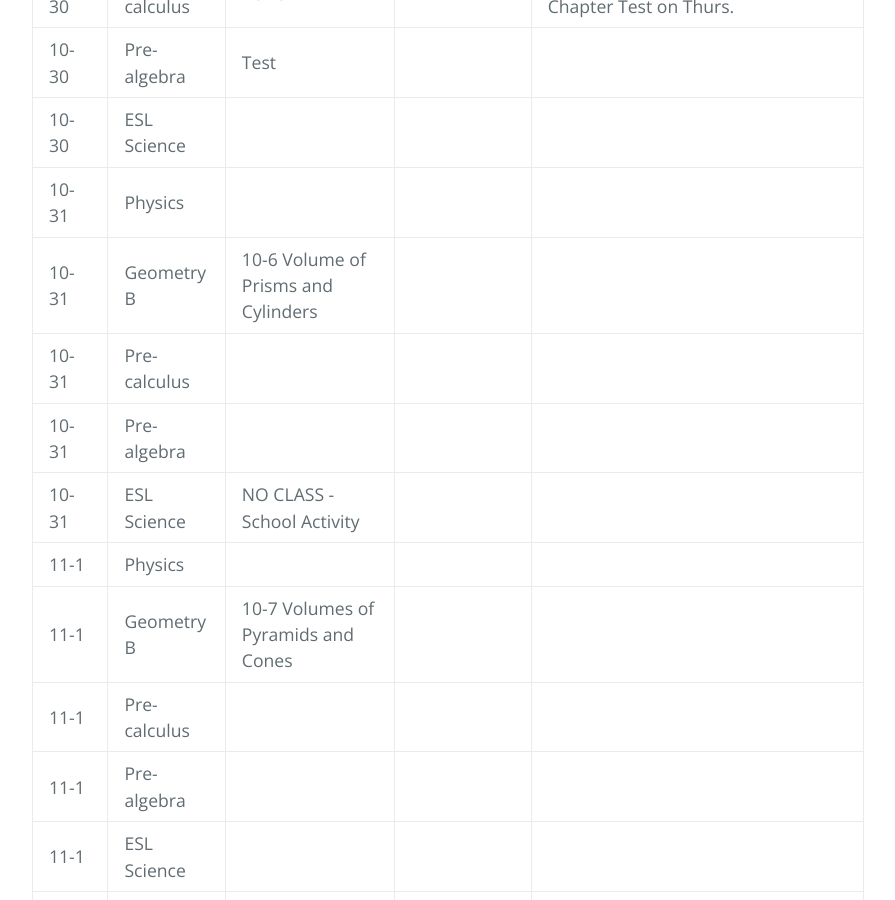
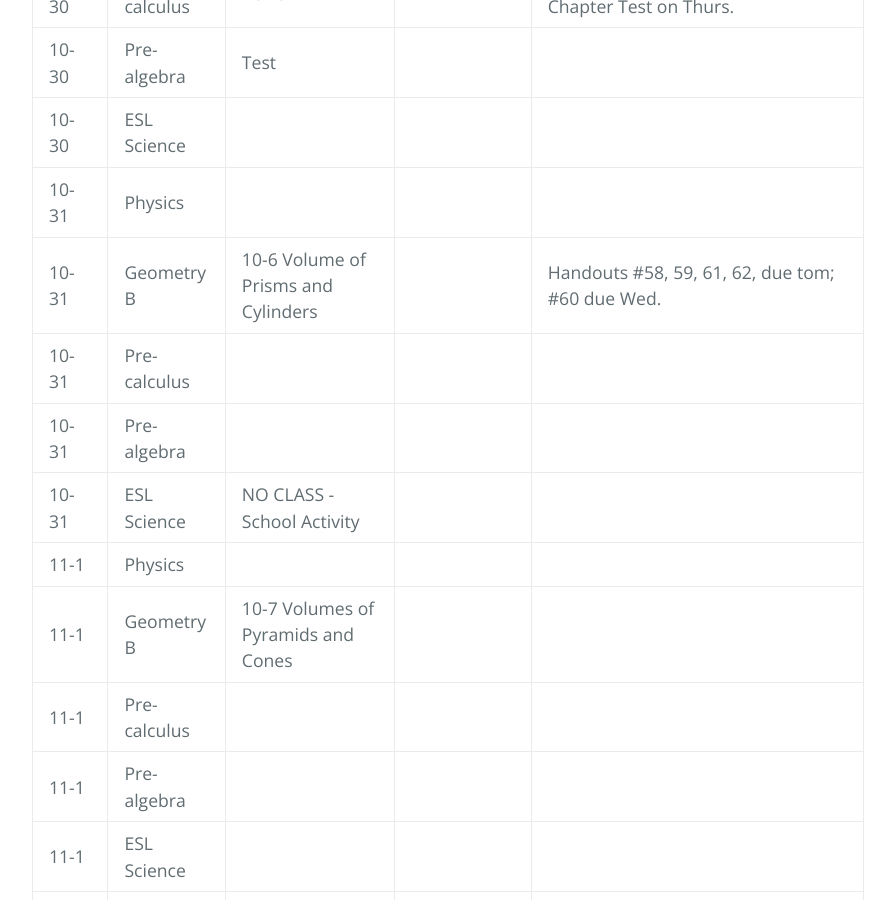
Before and after one commit to gpayoo/gpayoo, a Jekyll site: the page built from index.md, in a window 1280 px wide and 900 px high, scrolled down 952 px. Shown: the whole window, without its empty margins (192-1087 px from the left). Built offline with Jekyll 4.4.1, drawn with Linux system fonts in a browser that asks for light colours; our own code applies the rules of GitHub Pages for plain Markdown files.

Commit message:
Update index.md

```diff
--- a/index.md
+++ b/index.md
@@ -16,7 +16,7 @@ layout: default
 | 10-30 | Pre-algebra |  Test  | |
 | 10-30 | ESL Science |  |  |
 | 10-31 | Physics |  | |
-| 10-31 | Geometry B |  10-6 Volume of Prisms and Cylinders | |   |
+| 10-31 | Geometry B |  10-6 Volume of Prisms and Cylinders | |  Handouts #58, 59, 61, 62, due tom; #60 due Wed. |
 | 10-31 | Pre-calculus | | |
 | 10-31 | Pre-algebra |   | |
 | 10-31 | ESL Science | NO CLASS - School Activity  |  |
```
